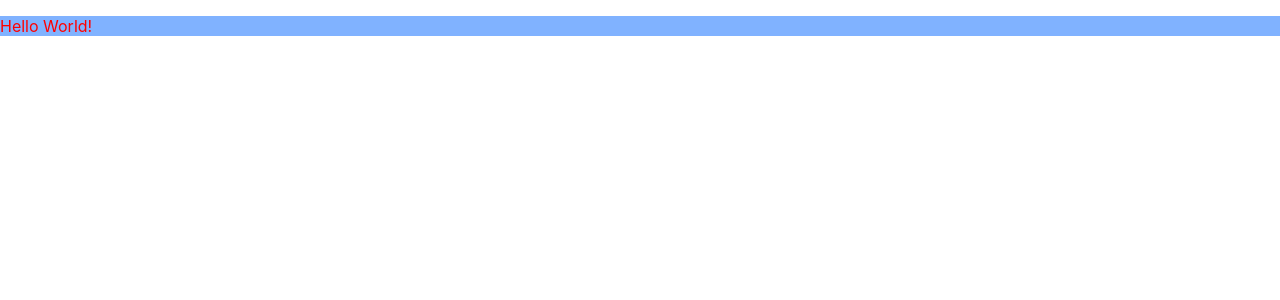
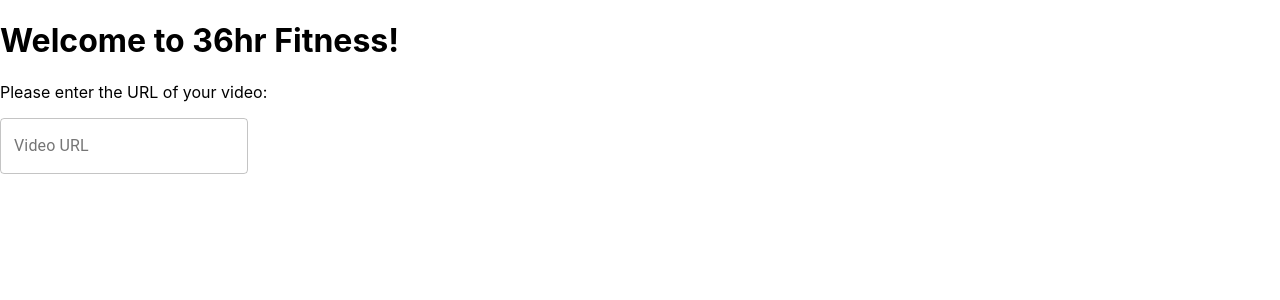
Before and after one commit to juliacamacho/36hrfitness, a React app: page / in a window 1280 px wide. Shown: the top 300 px of the page. Built offline with nearby package versions, Linux system fonts and the light colour scheme.

Commit message:
add search component and more css

```diff
--- a/package.json
+++ b/package.json
@@ -4,6 +4,7 @@
   "private": true,
   "dependencies": {
     "@babel/core": "7.9.0",
+    "@material-ui/core": "^4.11.0",
     "@svgr/webpack": "4.3.3",
     "@testing-library/jest-dom": "^4.2.4",
     "@testing-library/react": "^9.3.2",
--- a/src/components/Search/Search.css
+++ b/src/components/Search/Search.css
@@ -1,18 +1,6 @@
-/* .Box {
-    background-color: cornflowerblue;
+.Search {
+    margin-top: 0px;
+    padding-top: 10px;
+    padding-bottom: 10px;
+    text-align: center;
 }
-
-.Text {
-    color: green;
-} */
-
-.BuildControls {
-    width: 100%;
-    background-color: #CF8F2E;
-    display: flex;
-    flex-flow: column;
-    align-items: center;
-    box-shadow: 0 2px 1px #ccc;
-    margin: auto;
-    padding: 10px 0;
-}
--- a/src/components/Search/Search.js
+++ b/src/components/Search/Search.js
@@ -1,10 +1,14 @@
 import React from 'react';
 import classes from './Search.css'
+import TextField from '@material-ui/core/TextField';
 
 const search = (props) => {
     return(
-        <div className={classes.BuildControls}>
-            <p style={{color:"red"}}>Hello World!</p>
+        <div className={classes.Search}>
+            <p>Please enter the URL of your video:</p>
+            <form>
+                <TextField id="outlined-basic" label="Video URL" variant="outlined" />
+            </form>
         </div>
     )
 };
--- a/src/containers/Layout/Layout.css
+++ b/src/containers/Layout/Layout.css
@@ -1,4 +1,8 @@
 .Layout {
-    margin-top: 200px;
-    background-color: #80B2FF;
+    background-color: #FFE7D9;
 }
+
+.Header {
+    text-align: center;
+    padding-top: 30px;
+}
--- a/src/containers/Layout/Layout.js
+++ b/src/containers/Layout/Layout.js
@@ -7,7 +7,10 @@ import classes from './Layout.css'
 
 const layout = (props) => {
     return (
-        <div style={{backgroundColor:"#80B2FF"}}>
+        <div className={classes.Layout}>
+            <div className={classes.Header}>
+                <h1>Welcome to 36hr Fitness!</h1>
+            </div>
             <Search />
             <VideoStream />
             <WebcamStream />
```
Also changed, not shown: 1 other file (tests, documents, lock files or other folders).
